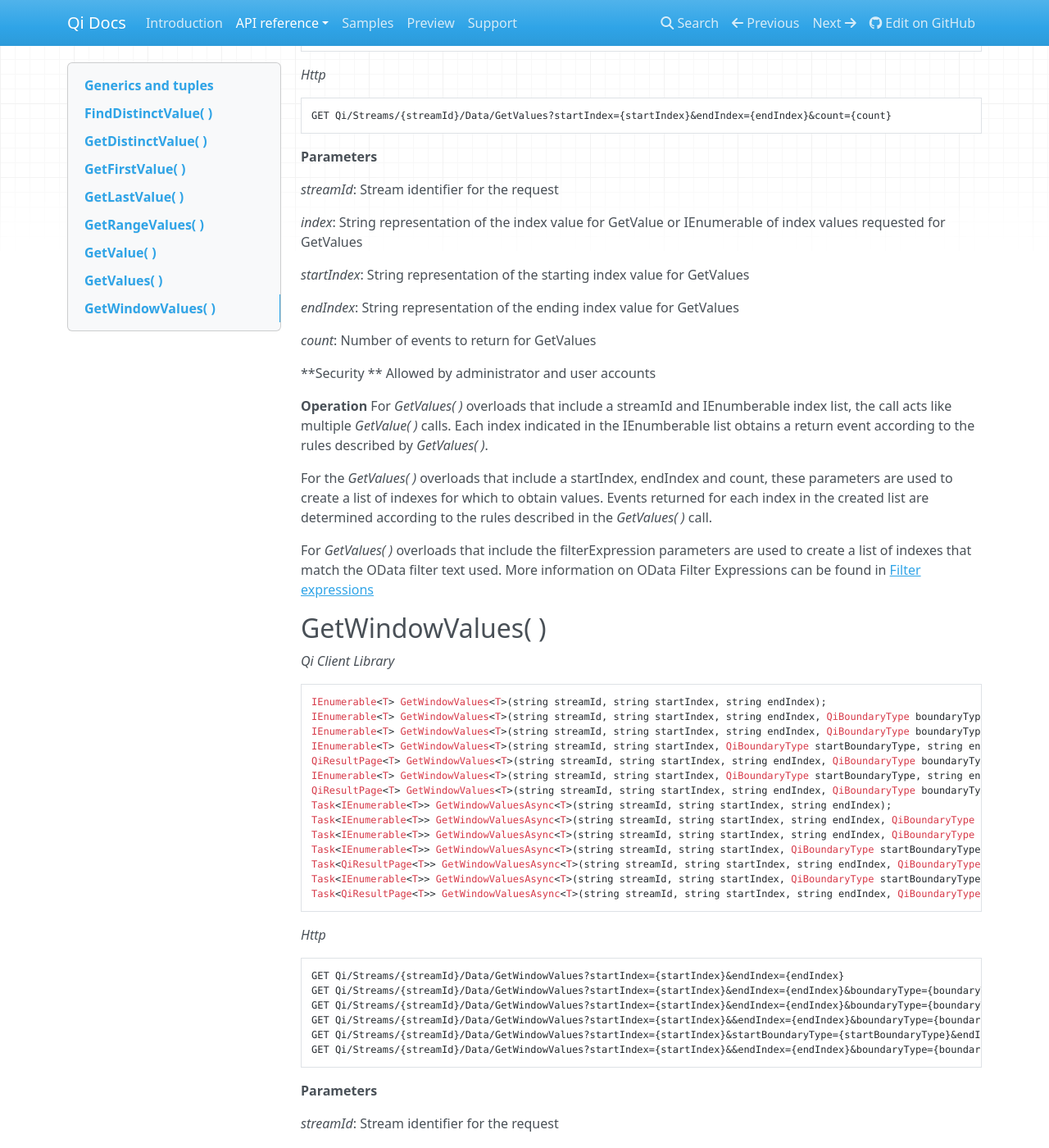
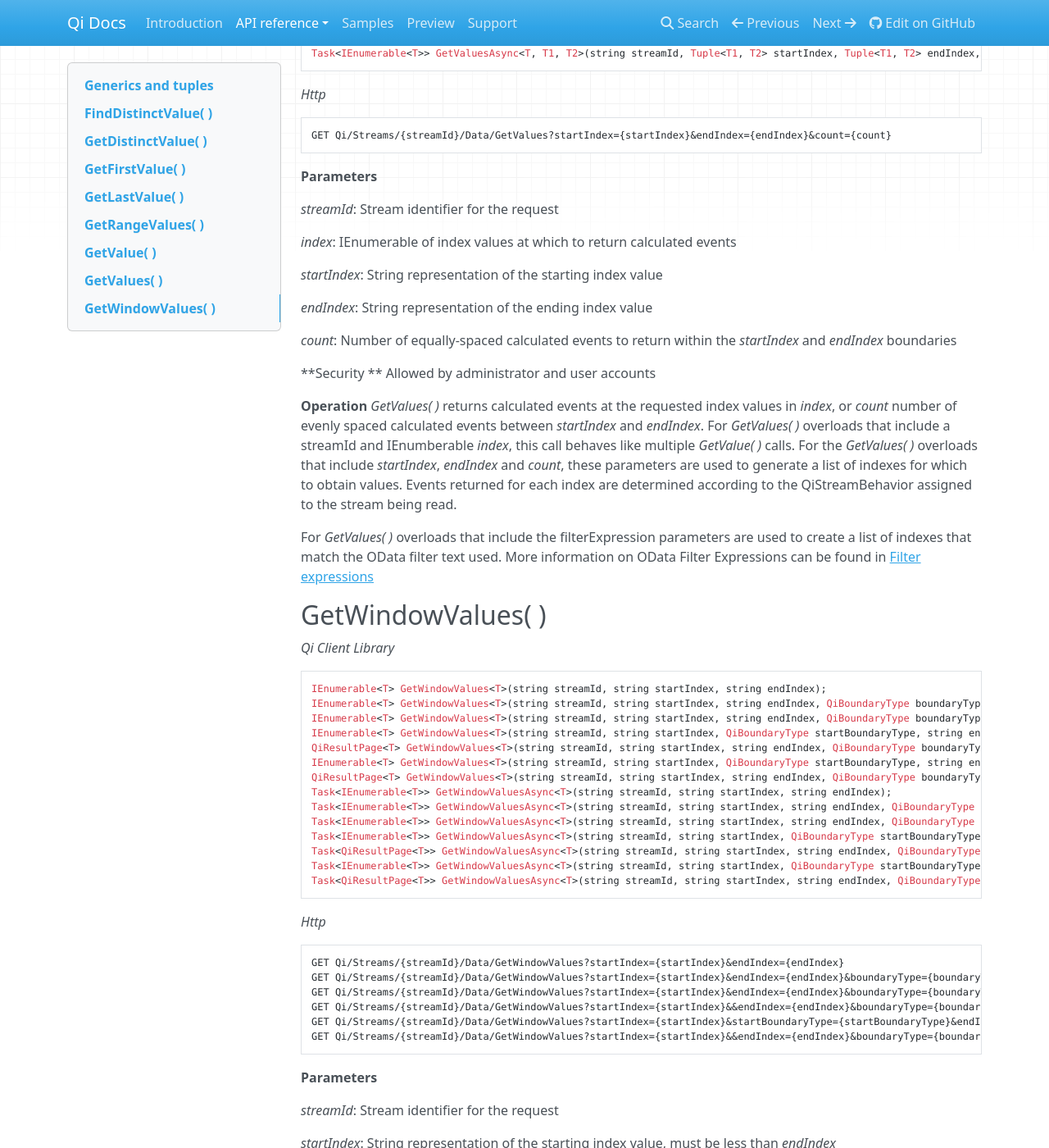
Before and after one commit to ssuryanarayanan/Qi-Docs, an MkDocs documentation site: the page built from docs/Reading data.md, in a window 1280 px wide and 1400 px high, scrolled down 8786 px. Shown: the whole window at 82% size. Built offline with MkDocs 1.6.1, drawn with Linux system fonts in a browser that asks for light colours; nearby versions of some CDN libraries; old or Windows-style settings are respelled for this version of MkDocs; some of the changed text lies outside the part shown.

Commit message:
Update to reading data documentation
Clarified the count parameter for GetRangeValues(), GetValues(), and GetWindowValues().  Replaced old links with qi-docs.osisoft.com links.

```diff
--- a/docs/Reading data.md
+++ b/docs/Reading data.md
@@ -132,7 +132,7 @@
 
 Can be used to supply the index of the call as a tuple (for compound indexes).
 
-See the [*FindDistinctValue( )*](https://qi-docs.readthedocs.org/en/latest/Reading%20data/#finddistinctvalue) examples for an illustration of these.
+See the [*FindDistinctValue( )*](http://qi-docs.osisoft.com/en/latest/Reading%20data/#finddistinctvalue) examples for an illustration of these.
 
 
 ## GetFirstValue( )
@@ -233,7 +233,7 @@
 Allowed by administrator and user accounts
 
 **Operation**
-This call is used to obtain events from a stream based on a starting index and a requested number of events. The overloads allow the client to optionally specify search direction, number of events to skip over while getting collecting response, special boundary handling (for events near the startIndex) and an event filter.
+This call is used to obtain events from a stream based on a starting index and a requested number of events. The overloads allow the client to optionally specify search direction, number of events to skip over, special boundary handling for *startIndex*, and an event filter.  Events returned by *GetRangeValues( )* are stored events, not calculated events, with the exception of the starting event if ExactOrCalculated is specified for *boundaryType*.
 
 *GetRangeValues( )* will search FORWARD if the ‘reverse’ parameter is false and REVERSE if the ‘reverse’ parameter is true. For overloads that do not include the ‘reverse’ parameter, the default is FORWARD.
 
@@ -266,7 +266,7 @@
 The order of execution first determines the direction of the method and the starting event using the *BoundaryType*. Once the starting event is determined, the filterExpression is applied in the direction requested to determine potential return values. Then, *skip* is applied to pass over the specified number of events, including any calculated events. Finally, events up to the number specified by count are returned.
 
 The filter expression uses OData query language. Most of the query language is supported.
-More information on OData Filter Expressions can be found in [Filter expressions](https://qi-docs.readthedocs.org/en/latest/Filter%20Expressions/)
+More information on OData Filter Expressions can be found in [Filter expressions](http://qi-docs.osisoft.com/en/latest/Filter%20Expressions/)
 
 **Calculated startIndex**
 When the startIndex for *GetRangeValues( )* lands before, after or in-between data in the stream, and the ExactOrCalculated *boundaryType* is used the stream behavior determines whether an additional ‘calculated’ event is created and returned in the response.
@@ -362,7 +362,7 @@
 
 Can be used to supply the index of the call as a tuple (for compound indexes)
 
-See the [*FindDistinctValue( )*](https://qi-docs.readthedocs.org/en/latest/Reading%20data/#finddistinctvalue) examples for an illustration of these.
+See the [*FindDistinctValue( )*](http://qi-docs.osisoft.com/en/latest/Reading%20data/#finddistinctvalue) examples for an illustration of these.
 
 ##GetValues( )
 
@@ -393,24 +393,22 @@
 
 *streamId*: Stream identifier for the request
 
-*index*: String representation of the index value for GetValue or IEnumerable of index values requested for GetValues
+*index*: IEnumerable of index values at which to return calculated events
 
-*startIndex*: String representation of the starting index value for GetValues
+*startIndex*: String representation of the starting index value
 
-*endIndex*: String representation of the ending index value for GetValues
+*endIndex*: String representation of the ending index value
 
-*count*: Number of events to return for GetValues
+*count*: Number of equally-spaced calculated events to return within the *startIndex* and *endIndex* boundaries
 
 **Security **
 Allowed by administrator and user accounts
 
 **Operation**
-For *GetValues( )* overloads that include a streamId and IEnumberable index list, the call acts like multiple *GetValue( )* calls. Each index indicated in the IEnumberable list obtains a return event according to the rules described by *GetValues( )*.
-
-For the *GetValues( )* overloads that include a startIndex, endIndex and count, these parameters are used to create a list of indexes for which to obtain values. Events returned for each index in the created list are determined according to the rules described in the *GetValues( )* call.
+*GetValues( )* returns calculated events at the requested index values in *index*, or *count* number of evenly spaced calculated events between *startIndex* and *endIndex*.  For *GetValues( )* overloads that include a streamId and IEnumberable *index*, this call behaves like multiple *GetValue( )* calls. For the *GetValues( )* overloads that include *startIndex*, *endIndex* and *count*, these parameters are used to generate a list of indexes for which to obtain values. Events returned for each index are determined according to the QiStreamBehavior assigned to the stream being read.
 
 For *GetValues( )* overloads that include the filterExpression parameters are used to create a list of indexes that match the OData filter text used.
-More information on OData Filter Expressions can be found in [Filter expressions](https://qi-docs.readthedocs.org/en/latest/Filter%20Expressions/)
+More information on OData Filter Expressions can be found in [Filter expressions](http://qi-docs.osisoft.com/en/latest/Filter%20Expressions/)
 
 ##GetWindowValues( )
 
@@ -446,7 +444,7 @@
 
 *streamId*: Stream identifier for the request
 
-*startIndex*: String representation of the starting index value, must be less than endIndex
+*startIndex*: String representation of the starting index value, must be less than *endIndex*
 
 *endIndex*: String representation of the ending index value
 
@@ -454,7 +452,7 @@
 
 *filterExpression*: OData filter expression
 
-*count*: Number of events to return
+*count*: Maximum of events to return within the specified index range. For paging through data.
 
 *continuationToken*: Continuation token for handling multiple return data sets
 
@@ -468,22 +466,21 @@
 Allowed by administrator and user accounts
 
 **Operation**
-Obtains stream data between 2 indices
+*GetWindowValues( )* returns stored events within a specified index range.  If *count* and *continuationToken* are used, up to *count* events are returned within the specified index range along with a continuation token that may be passed into a subsequent *GetWindowValues( )* call to obtain the next *count* events.  Note that *count* need not stay the same through multiple *GetWindowValues( )* calls with *continuationToken*.
 
-*boundaryType* has the following possible values:
+Boundary events at or near *startIndex* and *endIndex* are handled according to *boundaryType* or *startBoundaryType* and *endBoundaryType*, which have the following possible values:
 •	Exact
 •	ExactOrCalculated
 •	Inside
 •	Outside
 
-The *boundaryType* determines how to obtain the values at the border of the range defined by the startIndex and endIndex.
 
 The table below indicates how the first value is determined for *GetWindowValues ( )* for the *startBoundaryType* shown:
 
 |*startBoundaryType*|First value obtained|
 |---|---|
 |Exact|The first value at or after the startIndex|
-|ExactOrCalculated|If a value exists at the startIndex it is used, else a value is ‘calculated’ according to the Stream Behavior setting|
+|ExactOrCalculated|If a value exists at the startIndex it is used, else a value is ‘calculated’ according to the stream's behavior setting|
 |Inside|The first value after the startIndex|
 |Outside|The first value before the startIndex|
 
@@ -492,13 +489,13 @@
 |*endBoundaryType*|First value obtained|
 |---|---|
 |Exact|The first value at or before the endIndex|
-|ExactOrCalculated|If a value exists at the endIndex it is used, else a value is ‘calculated’ according to the Stream Behavior setting|
+|ExactOrCalculated|If a value exists at the endIndex it is used, else a value is ‘calculated’ according to the stream's behavior setting|
 |Inside|The first value before the endIndex|
 |Outside|The first value after the endtIndex|
 
 Calls against an empty stream will always return a single null regardless of boundary type used.
 
-The filter expression uses OData syntax. More information on OData Filter Expressions can be found in [Filter expressions](https://qi-docs.readthedocs.org/en/latest/Filter%20Expressions/)
+The filter expression uses OData syntax. More information on OData Filter Expressions can be found in [Filter expressions](http://qi-docs.osisoft.com/en/latest/Filter%20Expressions/)
 
 The select expression is a CSV list of strings that indicate which field of the stream type are being requested. By default all type fields are included in the response. Select may improve the performance of the call by avoiding management of the unneeded fields. Note that the index is always included in the returned results.
 
```
Also changed, not shown: other parts of docs/Reading data.md (+1 -1 lines).
